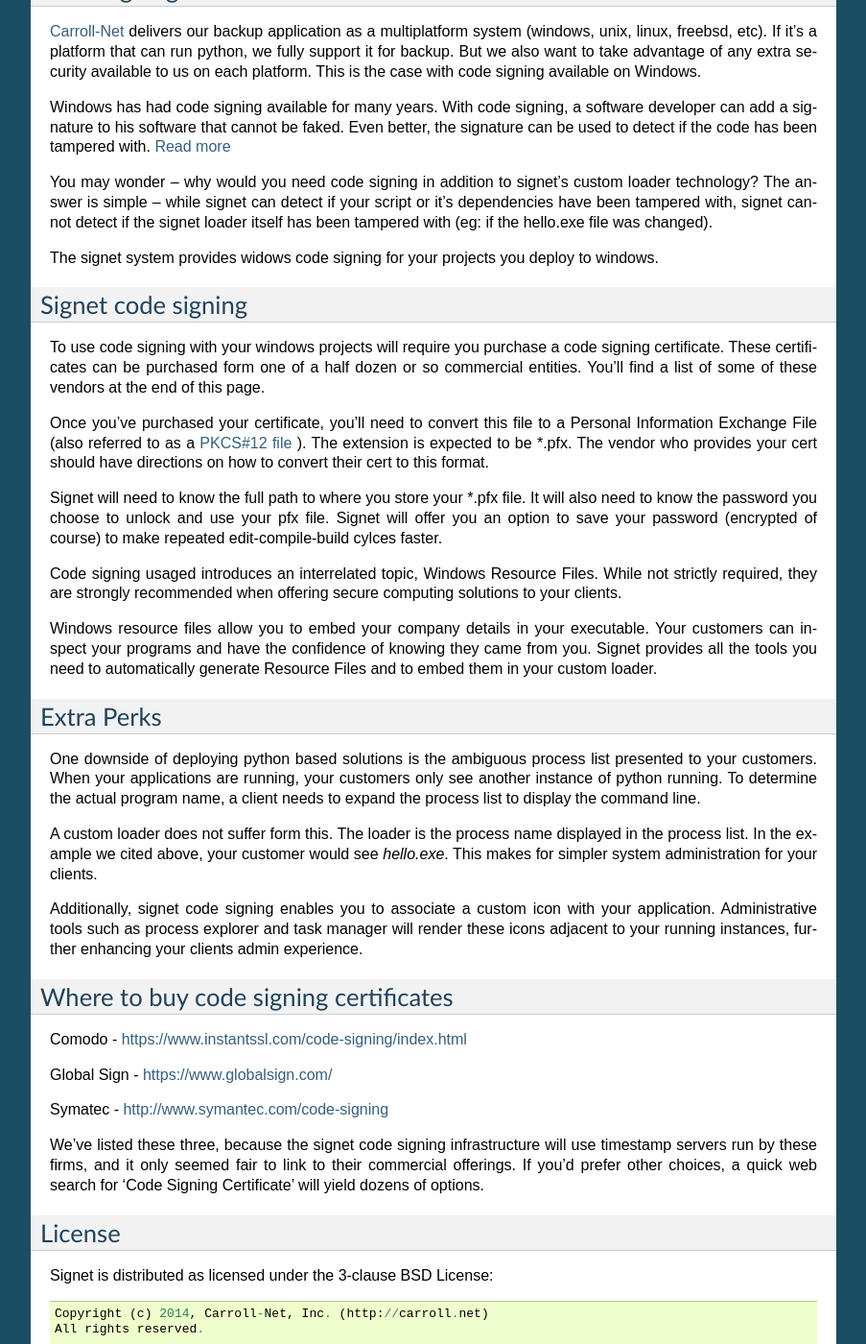
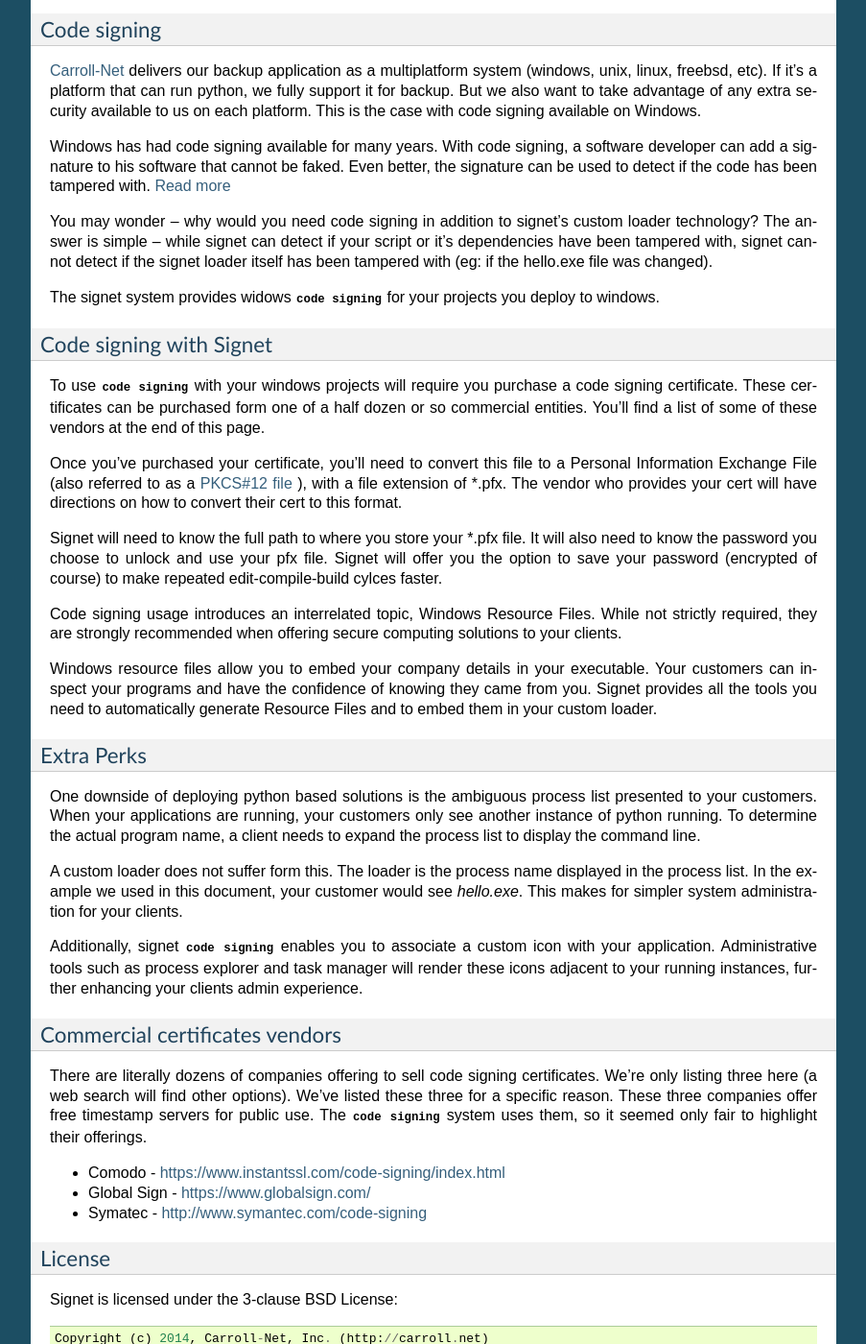
Before and after one commit to jamercee/signet, a Sphinx documentation site: the page built from docs/index.rst, in a window 1280 px wide and 1400 px high, scrolled down 3155 px. Shown: the whole window at 96% size, without its empty margins (198-1101 px from the left). Built offline with Sphinx 7.4.7, drawn with Linux system fonts in a browser that asks for light colours; some of the changed text lies outside the part shown.

Commit message:
Updated with ref links

```diff
--- a/docs/index.rst
+++ b/docs/index.rst
@@ -1,14 +1,14 @@
 Signet - Protect your users and customers from hackers
-======================================================
+******************************************************
 
 FULL HTML Documentation: http://jamercee.github.io/signet/
 
 Signet provides support for building and delivering tamper resistant python to
 your users and customers.
 
-Signet creates a custom python loader (aka: an executable binary) which you
-deliver with your script. On each invocation, the loader it will verify no
-tampering has ocurred before it runs the python script.
+Signet creates a custom python loader which you deliver with your script. On
+each invocation, the loader it will verify no tampering has ocurred before it
+runs the python script.
 
 Users have the confidence of knowing their scripts are safe and yet retain
 full access to the python source for code review and enhancement. And you know
@@ -18,7 +18,7 @@
 building and installing new python projects as simple and painless as possible.
 
 How does it work?
------------------
+=================
 
 Signet relies on the strength of cryptographic hash to reliably detect file
 modifications.  Signet builds hashes of your script and all your script's
@@ -29,7 +29,7 @@
 emit an error and exit. If everything matches, the loader will run your script.
 
 Example usage
--------------
+=============
 
 For example, if you had a simple script ``hello.py``::
 
@@ -82,7 +82,7 @@
     python setup.py install
 
 Features
---------
+========
 
 * Multiplatform: works under
 
@@ -163,16 +166,16 @@
 The Signet Loader
 -----------------
 
-`Carroll-Net <http://carroll.net>`_ has created a custom python loader called signet. It is fully
-integrated into distutils to make the process of building your own custom
-loader as simple and painless as possible. Also, by using distutils, it
-guarantees your clients will have a quick no-nonsense installation experience
-when they choose your software.
+`Carroll-Net <http://carroll.net>`_ has created a custom python loader called
+:mod:`signet <signet.command.build_signet>`. It is fully integrated into distutils to make the process of building
+your own custom loader as simple and painless as possible. Also, by using
+distutils, it guarantees your clients will have a quick no-nonsense
+installation experience when they choose your software.
 
 The signet approach is simple. Your python app is scanned and a sha1 hash of
 it's content is calculated. Signet then recursively scans its dependencies and
-calculates sha1 hashes for each of them. These hashes are then incorporated into
-a loader which is compiled to an executable program which will act as your
+calculates sha1 hashes for each of them. These hashes are then incorporated
+into a loader which is compiled to an executable program which will act as your
 application's loader.
 
 You then deliver these two files to your client; your newly built loader and
@@ -185,17 +188,17 @@
 For example, say you had application called *hello.py*. On windows, Signet
 would create a loader for this app called hello.exe (on linux it would create
 hello). This is the program your clients would run.  But the logic for your
-application would still be within hello.py, which means your client retains full
-access to your source.
+application would still be within hello.py, which means your client retains
+full access to your source.
 
 Code signing
 ------------
 
-`Carroll-Net <http://carroll.net>`_ delivers our backup application as a multiplatform system (windows,
-unix, linux, freebsd, etc). If it's a platform that can run python, we fully
-support it for backup. But we also want to take advantage of any extra security
-available to us on each platform. This is the case with code signing available on
-Windows.
+`Carroll-Net <http://carroll.net>`_ delivers our backup application as a
+multiplatform system (windows, unix, linux, freebsd, etc). If it's a platform
+that can run python, we fully support it for backup. But we also want to take
+advantage of any extra security available to us on each platform. This is the
+case with code signing available on Windows.
 
 Windows has had code signing available for many years. With code signing, a
 software developer can add a signature to his software that cannot be faked.
@@ -208,28 +211,29 @@
 if the signet loader itself has been tampered with (eg: if the hello.exe file
 was changed).
 
-The signet system provides widows code signing for your projects you deploy to
-windows.
+The signet system provides widows :mod:`code signing <signet.command.sign_code>`
+for your projects you deploy to windows.
 
-Signet code signing
--------------------
+Code signing with Signet
+------------------------
 
-To use code signing with your windows projects will require you purchase a code
-signing certificate. These certificates can be purchased form one of a half
-dozen or so commercial entities. You'll find
-a list of some of these vendors at the end of this page.
+To use :mod:`code signing <signet.command.sign_code>` with your windows
+projects will require you purchase a code signing certificate. These
+certificates can be purchased form one of a half dozen or so commercial
+entities. You'll find a list of some of these vendors at the end of this page.
 
 Once you've purchased your certificate, you'll need to convert this file to a
-Personal Information Exchange File (also referred to as a `PKCS#12 file <https://en.wikipedia.org/wiki/PKCS12>`_ ).
-The extension is expected to be \*.pfx.  The vendor who provides your cert
-should have directions on how to convert their cert to this format.
+Personal Information Exchange File (also referred to as a
+`PKCS#12 file <https://en.wikipedia.org/wiki/PKCS12>`_ ), with a file extension
+of \*.pfx. The vendor who provides your cert will have directions on how to
+convert their cert to this format.
 
 Signet will need to know the full path to where you store your \*.pfx file. It
 will also need to know the password you choose to unlock and use your pfx file.
-Signet will offer you an option to save your password (encrypted of course) to make
-repeated edit-compile-build cylces faster.
+Signet will offer you the option to save your password (encrypted of course) to
+make repeated edit-compile-build cylces faster.
 
-Code signing usaged introduces an interrelated topic, Windows Resource Files.
+Code signing usage introduces an interrelated topic, Windows Resource Files.
 While not strictly required, they are strongly recommended when offering secure
 computing solutions to your clients.
 
@@ -246,34 +250,33 @@
 only see another instance of python running. To determine the actual program
 name, a client needs to expand the process list to display the command line.
 
-A custom loader does not suffer form this. The loader is the process
-name displayed in the process list. In the example we cited above, your
+A custom loader does not suffer form this. The loader is the process name
+displayed in the process list. In the example we used in this document, your
 customer would see *hello.exe*. This makes for simpler system administration
 for your clients.
 
-Additionally, signet code signing enables you to associate a custom icon
-with your application. Administrative tools such as process explorer and task
-manager will render these icons adjacent to your running instances, further
-enhancing your clients admin experience.
+Additionally, signet :mod:`code signing <signet.command.sign_code>` enables you
+to associate a custom icon with your application. Administrative tools such as
+process explorer and task manager will render these icons adjacent to your
+running instances, further enhancing your clients admin experience.
 
-Where to buy code signing certificates
---------------------------------------
+Commercial certificates vendors
+-------------------------------
 
-Comodo - https://www.instantssl.com/code-signing/index.html
+There are literally dozens of companies offering to sell code signing certificates.
+We're only listing three here (a web search will find other options). We've listed
+these three for a specific reason. These three companies offer free timestamp
+servers for public use. The :mod:`code signing <signet.command.sign_code>`
+system uses them, so it seemed only fair to highlight their offerings.
 
-Global Sign - https://www.globalsign.com/
-
-Symatec - http://www.symantec.com/code-signing
-
-We've listed these three, because the signet code signing infrastructure will
-use timestamp servers run by these firms, and it only seemed fair to link to
-their commercial offerings.  If you'd prefer other choices, a quick web search
-for 'Code Signing Certificate' will yield dozens of options.
+* Comodo - https://www.instantssl.com/code-signing/index.html
+* Global Sign - https://www.globalsign.com/
+* Symatec - http://www.symantec.com/code-signing
 
 License
 -------
 
-Signet is distributed as licensed under the 3-clause BSD License::
+Signet is licensed under the 3-clause BSD License::
 
     Copyright (c) 2014, Carroll-Net, Inc. (http://carroll.net)
     All rights reserved.
```
Also changed, not shown: other parts of docs/index.rst (+15 -12 lines).
